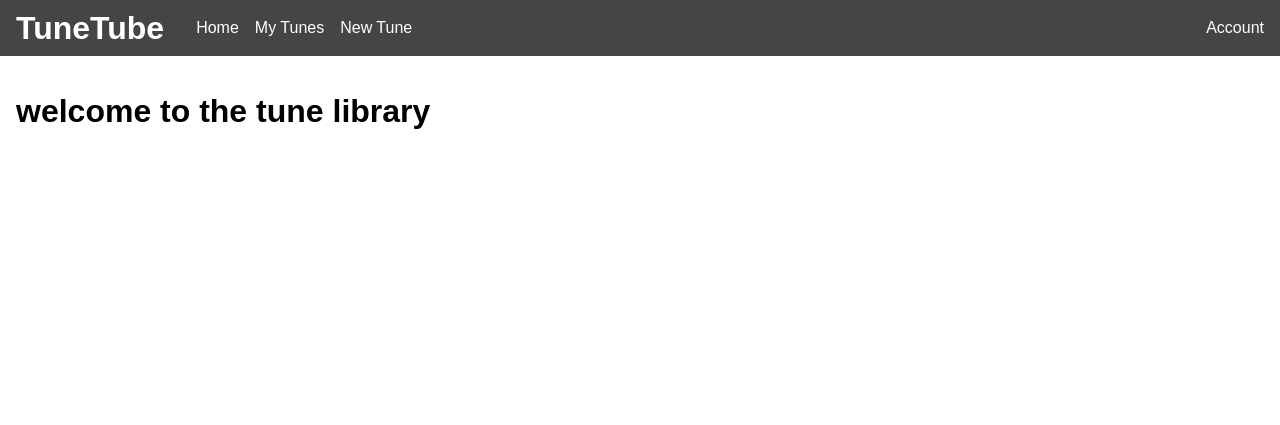
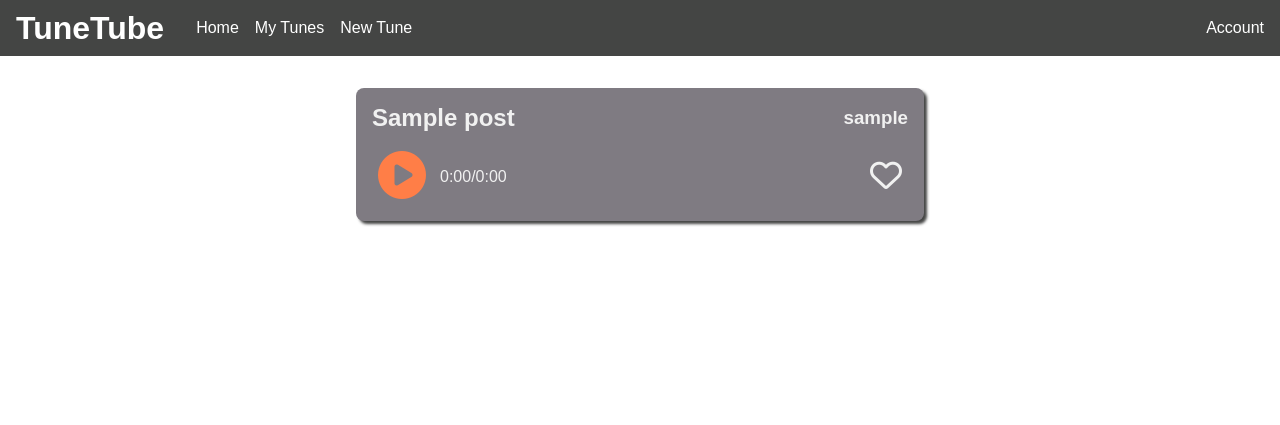
Before and after one commit to PenguinSnail/tunetube, a Flask app: template templates/pages/library_page.html in a window 1280 px wide. Shown: the top 425 px of the page. Run offline with Flask 3, Linux system fonts and the light colour scheme; the template is opened without the code that fills it: most values are stand-ins (such as "Sample title", 1, 10 or a date in 2020).

Commit message:
My Tunes page works now

```diff
--- a/app.py
+++ b/app.py
@@ -163,8 +163,17 @@ def library_page():
     # Authentication
     if "user" not in session:
         return redirect("/landing")
+    current_user = session["user"]["user_id"]
 
-    return render_template("pages/library_page.html", library_active=True)
+    user_posts = Post.query.filter_by(user_id=current_user)
+    user_info = user_repository_singleton.get_user_info(current_user)
+
+    return render_template(
+        "pages/library_page.html",
+        posts=user_posts,
+        user_info=user_info,
+        library_active=True,
+    )
 
 
 @app.post("/tunes")
--- a/templates/pages/library_page.html
+++ b/templates/pages/library_page.html
@@ -1,5 +1,14 @@
 {% extends 'layout.html' %}
 {% block title %}Note Library{% endblock %}
+{% block head %}
+    <link rel="stylesheet" href="static/css/pages/home.css" />
+    <script src="/static/js/pages/home-page.js" type="module" defer></script>
+{% endblock %}
 {% block body %}
-    <h1>welcome to the tune library</h1>
+    <!-- Feed Column -->
+    <div class="feed-container">
+        {% for post in posts %}
+            {% include 'components/post_card.html' %}
+        {% endfor %}
+    </div>
 {% endblock %}
```
